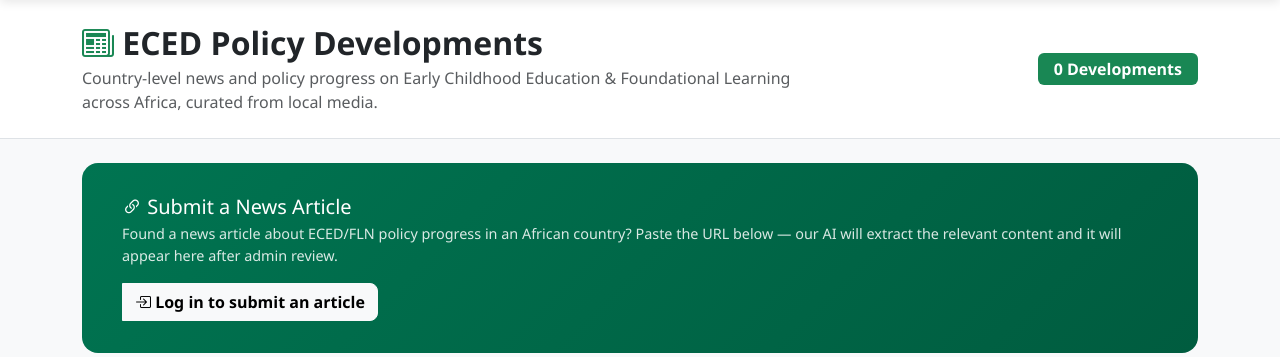
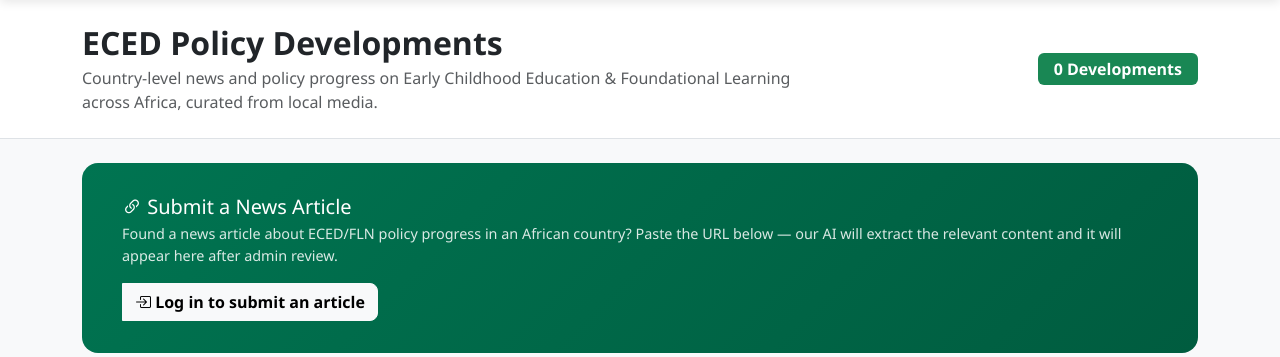
Before and after one commit to michsethowusu/cluster-os, a Flask app: page /policy-developments in a window 1280 px wide. Shown: the part 80-437 px from the top of the page. Run offline with Flask 3, Linux system fonts and the light colour scheme; data that the repository does not hold is empty.

Commit message:
Update policy_developments.html

```diff
--- a/templates/policy_developments.html
+++ b/templates/policy_developments.html
@@ -82,7 +82,7 @@
         <div class="row align-items-center">
             <div class="col-lg-8">
                 <h1 class="h2 mb-1 fw-bold">
-                    <i class="bi bi-newspaper text-success"></i> ECED Policy Developments
+                    ECED Policy Developments
                 </h1>
                 <p class="text-muted mb-0">
                     Country-level news and policy progress on Early Childhood Education &amp; Foundational Learning across Africa, curated from local media.
```
